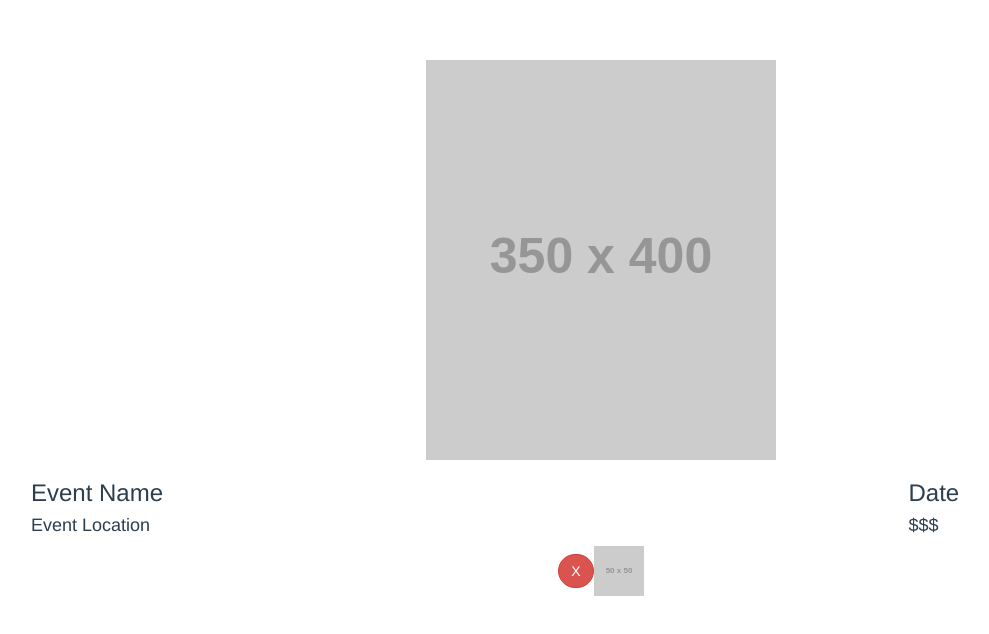
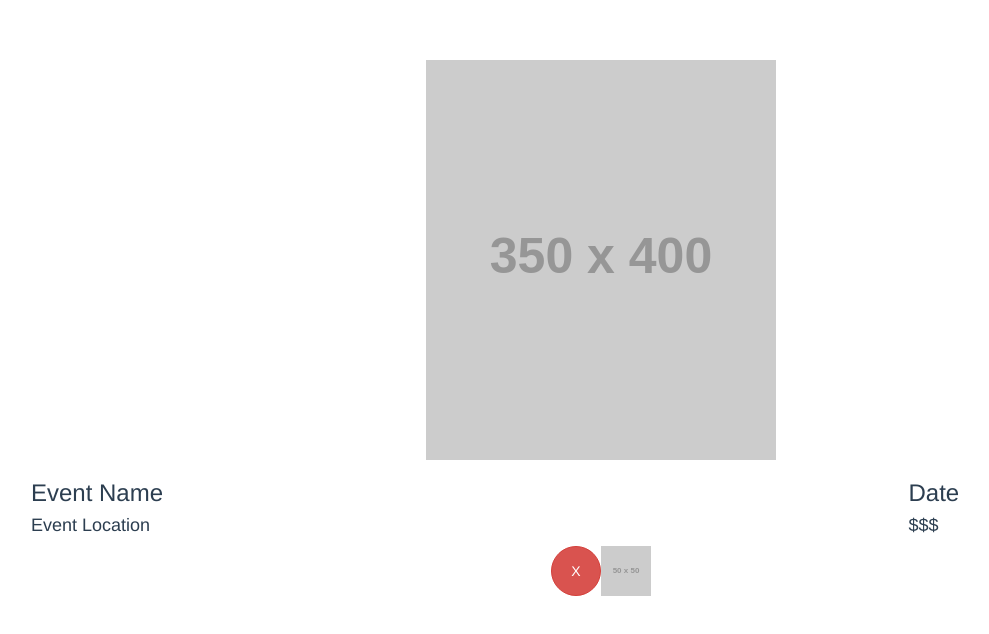
Before and after one commit to rhettmturner/jaguar, a Vue app: page /#/ in a window 1280 px wide. Shown: the top 634 px of the page, without its empty margins (39-1028 px from the left). Built offline with nearby package versions, Linux system fonts and the light colour scheme.

Commit message:
Bigger button boiiiiiisss

```diff
--- a/src/components/Swipe.vue
+++ b/src/components/Swipe.vue
@@ -44,6 +44,8 @@ img {
 }
 
 .btn-danger {
-  border-radius: 20px;
+  border-radius: 50px;
+  width: 50px;
+  height: 50px;
 }
 </style>
```
